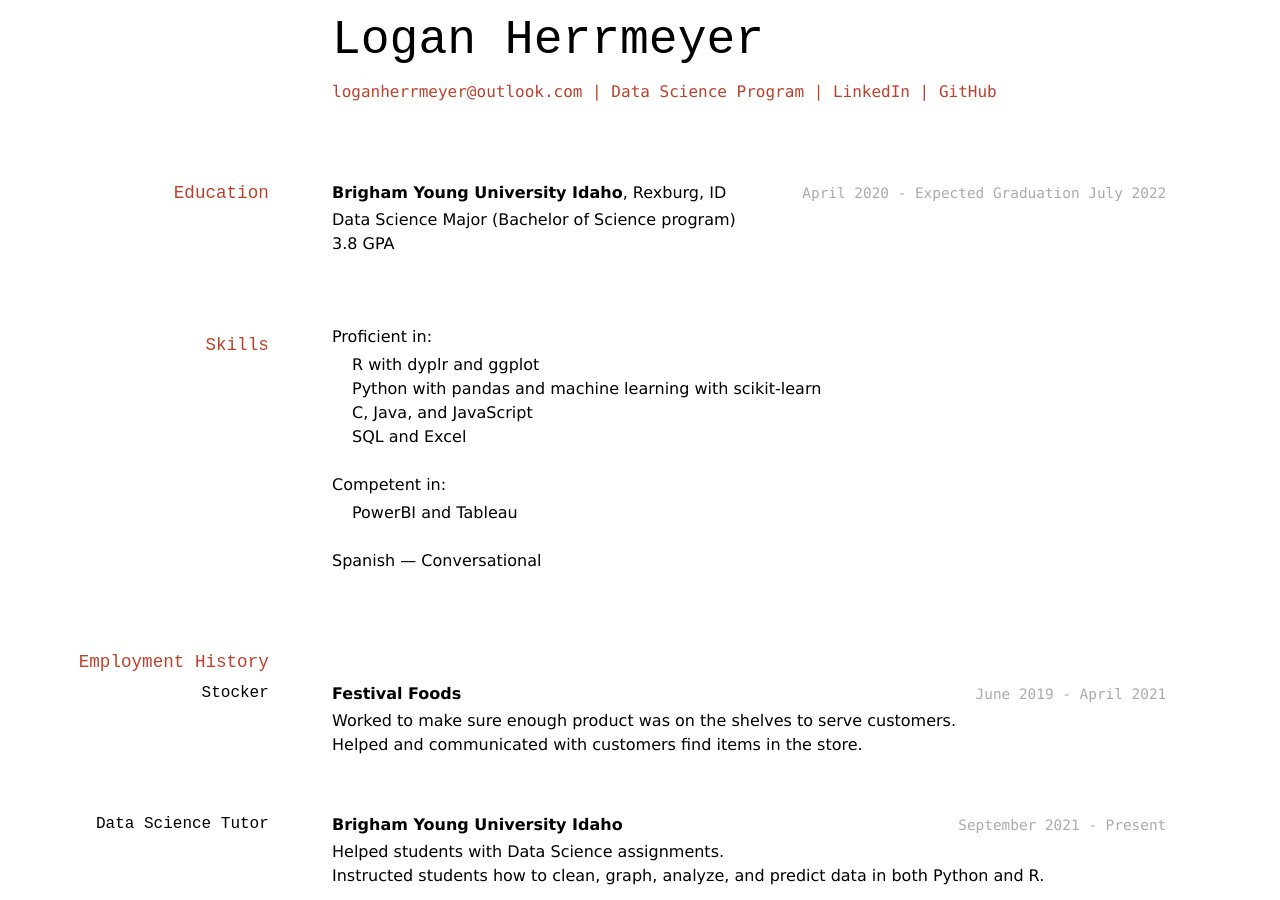
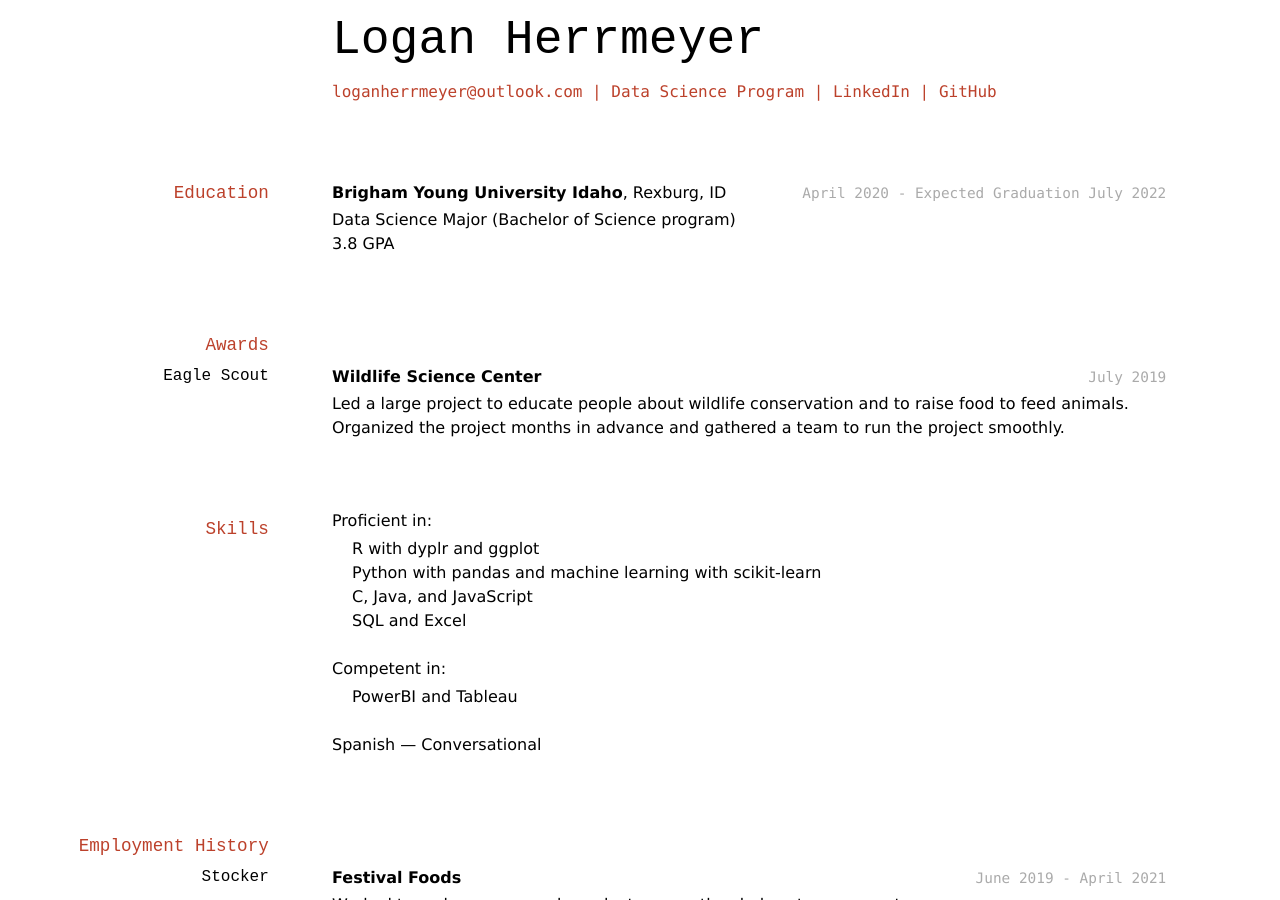
Before and after one commit to LHerrmeyer/herrmeyer_logan_resume, a Jekyll site: the page built from docs/index.md, in a window 1280 px wide and 900 px high. Built offline with Jekyll 4.4.1, drawn with Linux system fonts in a browser that asks for light colours.

Commit message:
Update index.md

```diff
--- a/docs/index.md
+++ b/docs/index.md
@@ -20,6 +20,15 @@ __Brigham Young University Idaho__, Rexburg, ID
 
 - Data Science Major (Bachelor of Science program)
 - 3.8 GPA
+
+## Awards
+
+### Eagle Scout
+`July 2019`
+__Wildlife Science Center__
+
+- Led a large project to educate people about wildlife conservation and to raise food to feed animals.
+- Organized the project months in advance and gathered a team to run the project smoothly.
 
 ## Skills
 - Proficient in:
```
